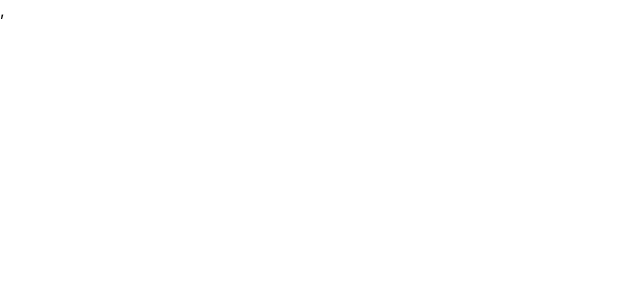
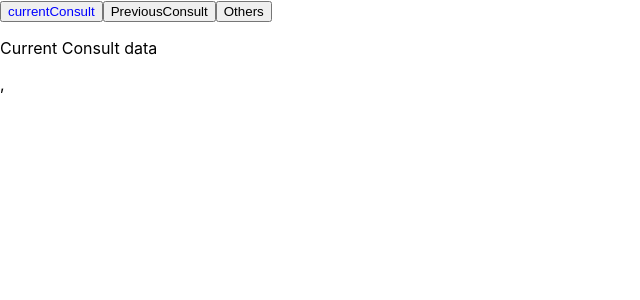
Before and after one commit to tarunnarayandev/MyReact, a React (Create React App) app in the folder my-react-app/: page /consult-details in a window 1280 px wide. Shown: the top 300 px of the page, without its empty margins (0-640 px from the left). Built offline with nearby package versions, Linux system fonts and the light colour scheme.

Commit message:
tab component done

```diff
--- a/my-react-app/src/App.js
+++ b/my-react-app/src/App.js
@@ -13,6 +13,10 @@ const TickTacToe = React.lazy(() =>
   }))
 );
 
+const ConsultDetails = React.lazy(() => import("./Container/ConsultDetails").then((m) => ({
+  default: m.ConsultDetails,
+})))
+
 export default function App() {
   return (
     <BrowserRouter>
@@ -21,6 +25,7 @@ export default function App() {
           <Route exact path="/" component={() => <h1>Home</h1>} />
           <Route path="/products" component={ProductListPage} />
           <Route path="/tick-tac-toe" component={TickTacToe} />
+          <Route path="/consult-details" component={ConsultDetails} />
         </Switch>
       </Suspense>
     </BrowserRouter>
--- /dev/null
+++ b/my-react-app/src/Container/ConsultDetails/data.js
@@ -0,0 +1,24 @@
+export const consultData = [
+    {
+        name: "currentConsult",
+        id: 1,
+        tabData: {
+            value: <p>Current Consult data</p>
+        }
+    },
+     {
+        name: "PreviousConsult",
+        id: 1,
+        tabData: {
+            value: <p>Previous Consult data</p>
+        }
+    },
+     {
+        name: "Others",
+        id: 1,
+        tabData: {
+            value: <p>Other Consult data</p>
+        }
+    },
+
+]
--- /dev/null
+++ b/my-react-app/src/Container/ConsultDetails/index.js
@@ -0,0 +1,12 @@
+import React, { useState } from "react";
+import { TabComponent } from "../../components/TabComponent";
+import { consultData } from "./data";
+export const ConsultDetails = () => {
+    const [activeTab, setActiveTab] = useState(0)
+    const onTabClick = (idx) => {
+        setActiveTab(idx)
+    }
+    return <div>
+        <TabComponent tabsArr={consultData} onTabClick={(idx) => onTabClick(idx)}  activeTabIndex={activeTab}/>
+    </div>
+}
--- /dev/null
+++ b/my-react-app/src/components/TabComponent.js
@@ -0,0 +1,14 @@
+export const TabComponent = ({tabsArr,activeTabIndex, onTabClick}) => {
+
+    return <div>
+        <div className='flex'>
+        {tabsArr?.map((item,index) => {
+            return <div>
+                <button style={{color: index===activeTabIndex? "blue": "black"}} onClick={() => onTabClick(index)}>{item?.name}</button>
+            </div>
+        })}
+        </div>
+
+        {tabsArr && <div>{tabsArr[activeTabIndex]?.tabData.value}</div>}
+    </div>
+}
```
